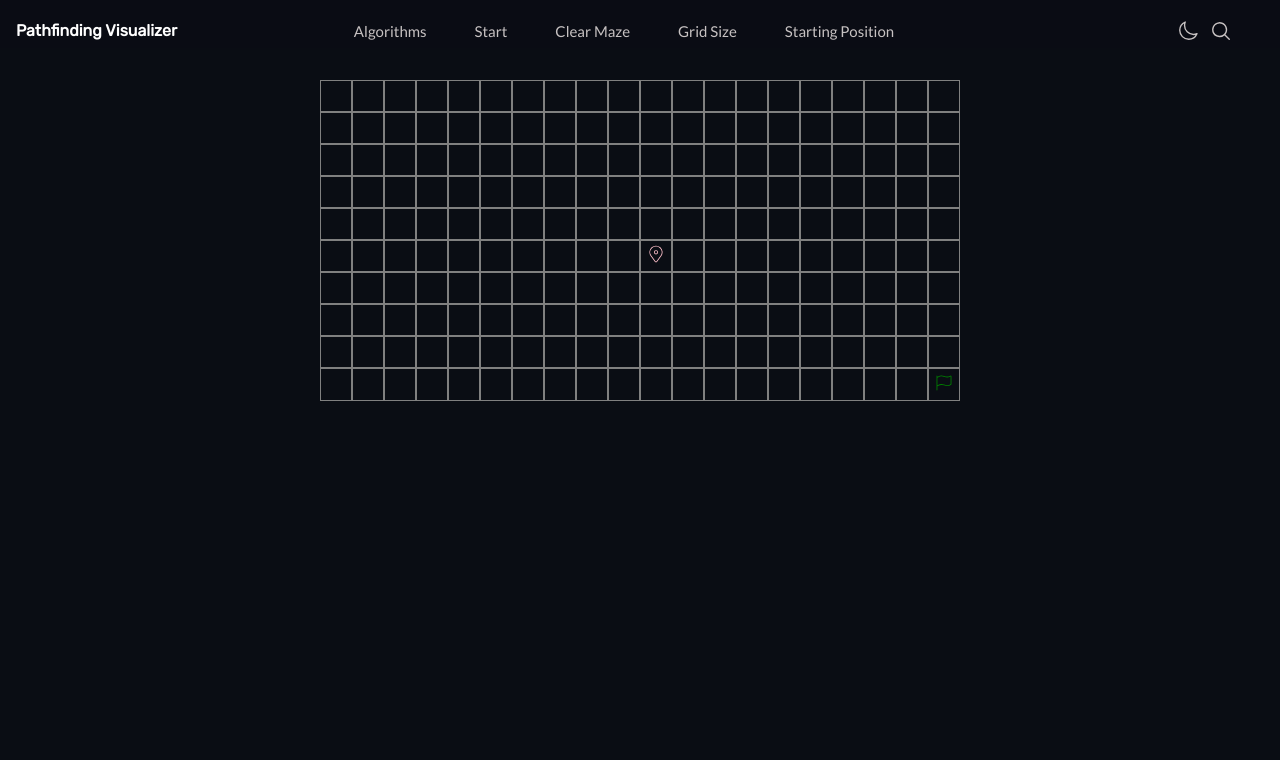
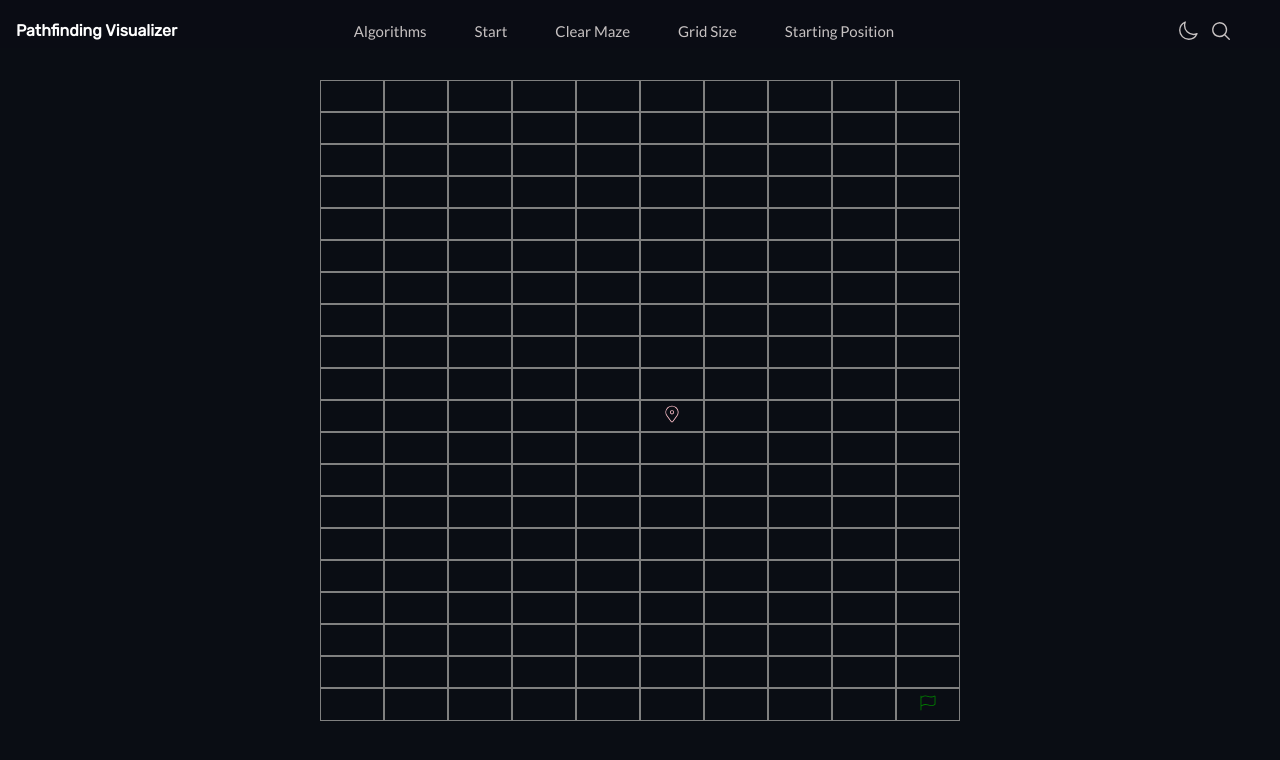
Before and after one commit to jacksonfernando/pathfinding-visualizer, a Next.js app: page / in a window 1280 px wide. Shown: the top 760 px of the page. Built offline with nearby package versions, Linux system fonts and the light colour scheme.

Commit message:
delete console.log

```diff
--- a/constants/global.js
+++ b/constants/global.js
@@ -1,8 +1,8 @@
 const NAVBAR_TITLE = 'Pathfinding Visualizer';
 
-const DEFAULT_WIDTH = 20;
+const DEFAULT_WIDTH = 10;
 
-const DEFAULT_HEIGHT = 10;
+const DEFAULT_HEIGHT = 20;
 
 const DFS_ALGORITHM = 'DFS';
 
```
